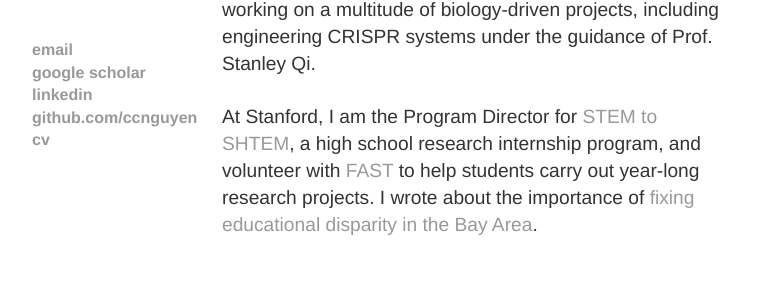
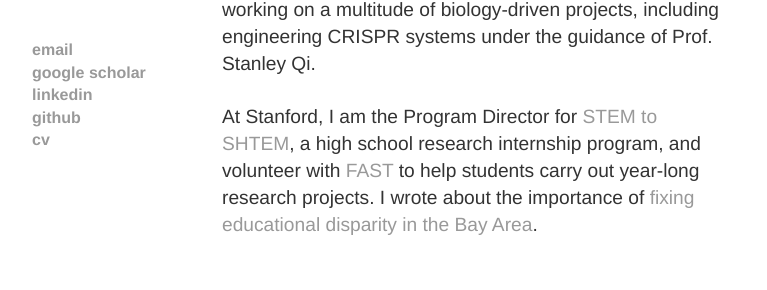
Before and after one commit to ccnguyen/ccnguyen.github.io, a Jekyll site: the page built from index.html, in a window 1280 px wide. Shown: the part 363-653 px from the top of the page, without its empty margins (256-1023 px from the left). Built offline with Jekyll 4.4.1, drawn with Linux system fonts in a browser that asks for light colours.

Commit message:
fix github link

```diff
--- a/index.html
+++ b/index.html
@@ -15,7 +15,7 @@
 					<li><a href="mailto:cindyn@stanford.edu">email</a></li>
 					<li><a href="https://scholar.google.com/citations?user=jc-Xg3IAAAAJ&hl=en&inst=5746887945952177237&authuser=1">google scholar</a></li>
 					<li><a href="https://www.linkedin.com/in/ccnguyenn/">linkedin</a></li>
-					<li><a href="https://github.com/ccnguyen">github.com/ccnguyen</a></li>
+					<li><a href="https://github.com/ccnguyen">github</a></li>
 						<li><a href="/cv/CN_CV2020.pdf" target="_blank">cv</a></li>
 					</ul>
 				</div>
```
